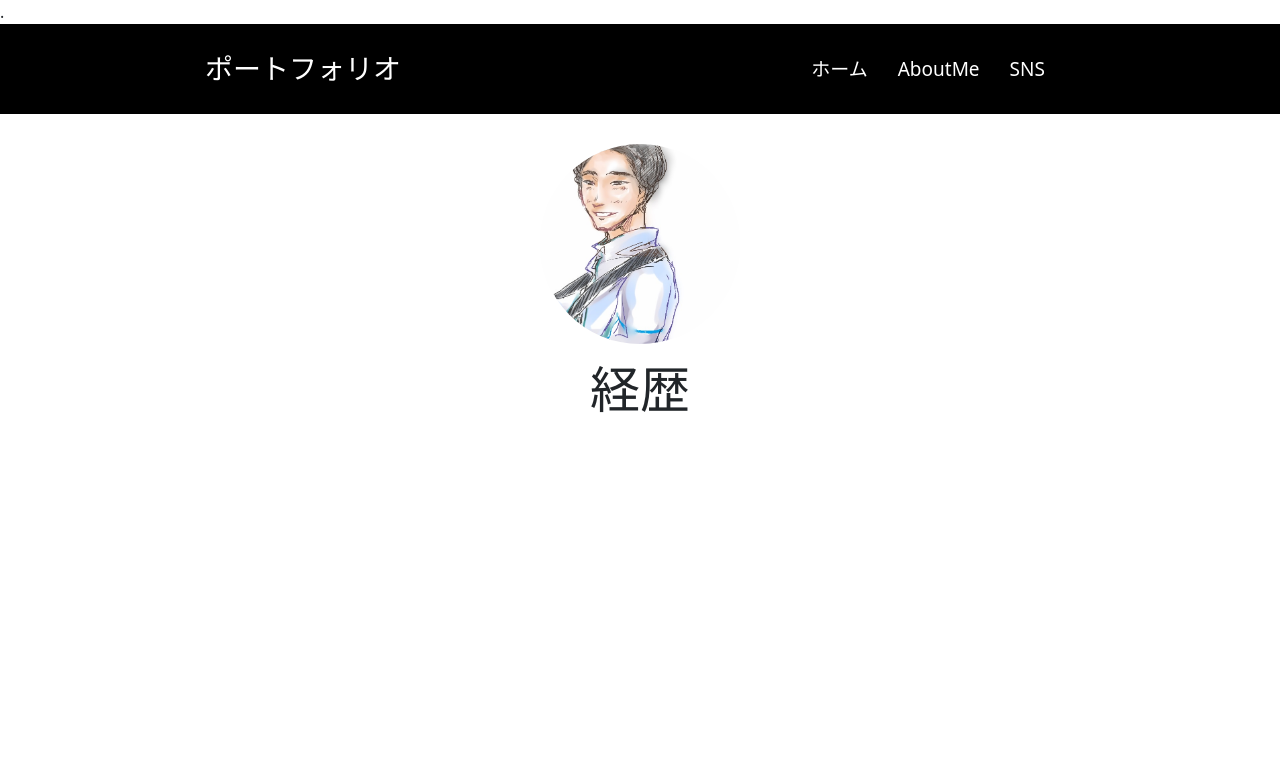
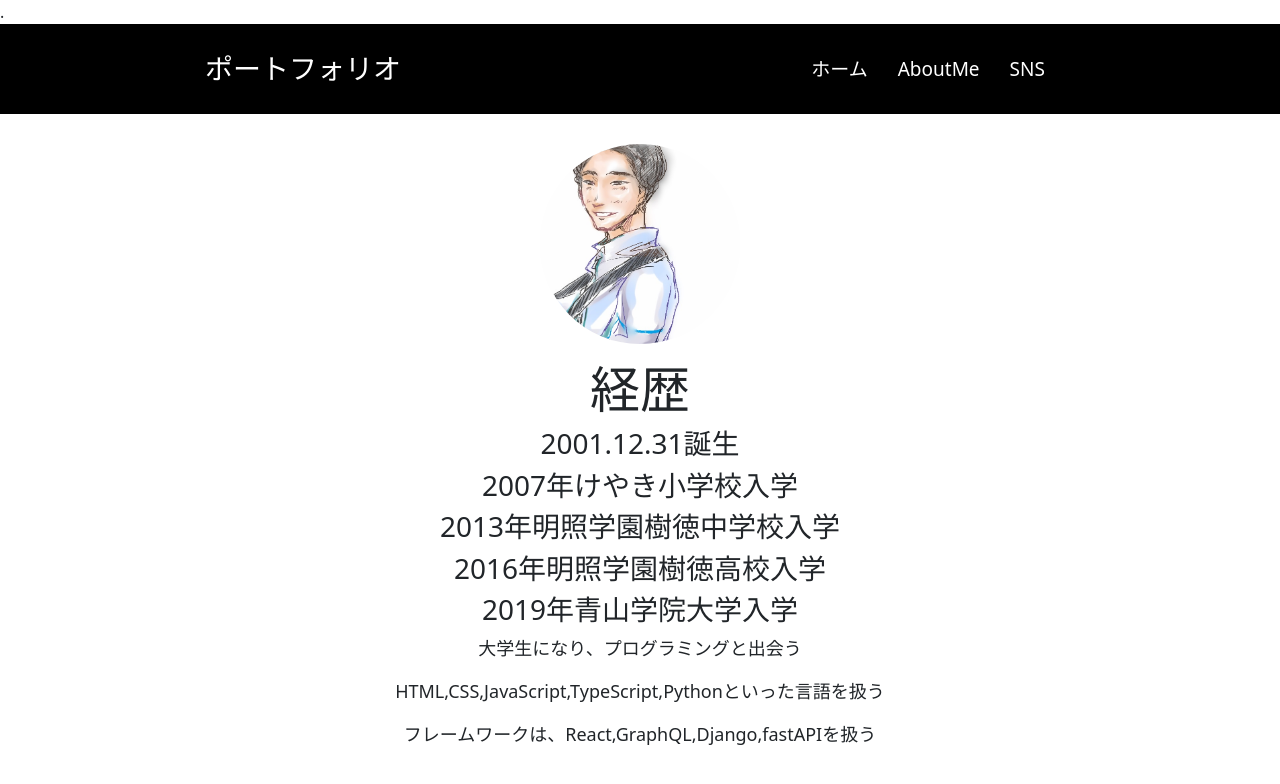
Before and after one commit to takumi12311123/portfolio, a React (Create React App) app: page /aboutMe in a window 1280 px wide. Shown: the top 784 px of the page. Built offline with nearby package versions, Linux system fonts and the light colour scheme.

Commit message:
内容の変更

```diff
--- a/src/component/MyPage.jsx
+++ b/src/component/MyPage.jsx
@@ -11,6 +11,14 @@ export const MyPage = () => {
         className="profileImage"
       />
       <h1>経歴</h1>
+      <h3>2001.12.31誕生</h3>
+      <h3>2007年けやき小学校入学</h3>
+      <h3>2013年明照学園樹徳中学校入学</h3>
+      <h3>2016年明照学園樹徳高校入学</h3>
+      <h3>2019年青山学院大学入学</h3>
+      <p>大学生になり、プログラミングと出会う</p>
+      <p>HTML,CSS,JavaScript,TypeScript,Pythonといった言語を扱う</p>
+      <p>フレームワークは、React,GraphQL,Django,fastAPIを扱う</p>
     </div>
   );
 };
```
